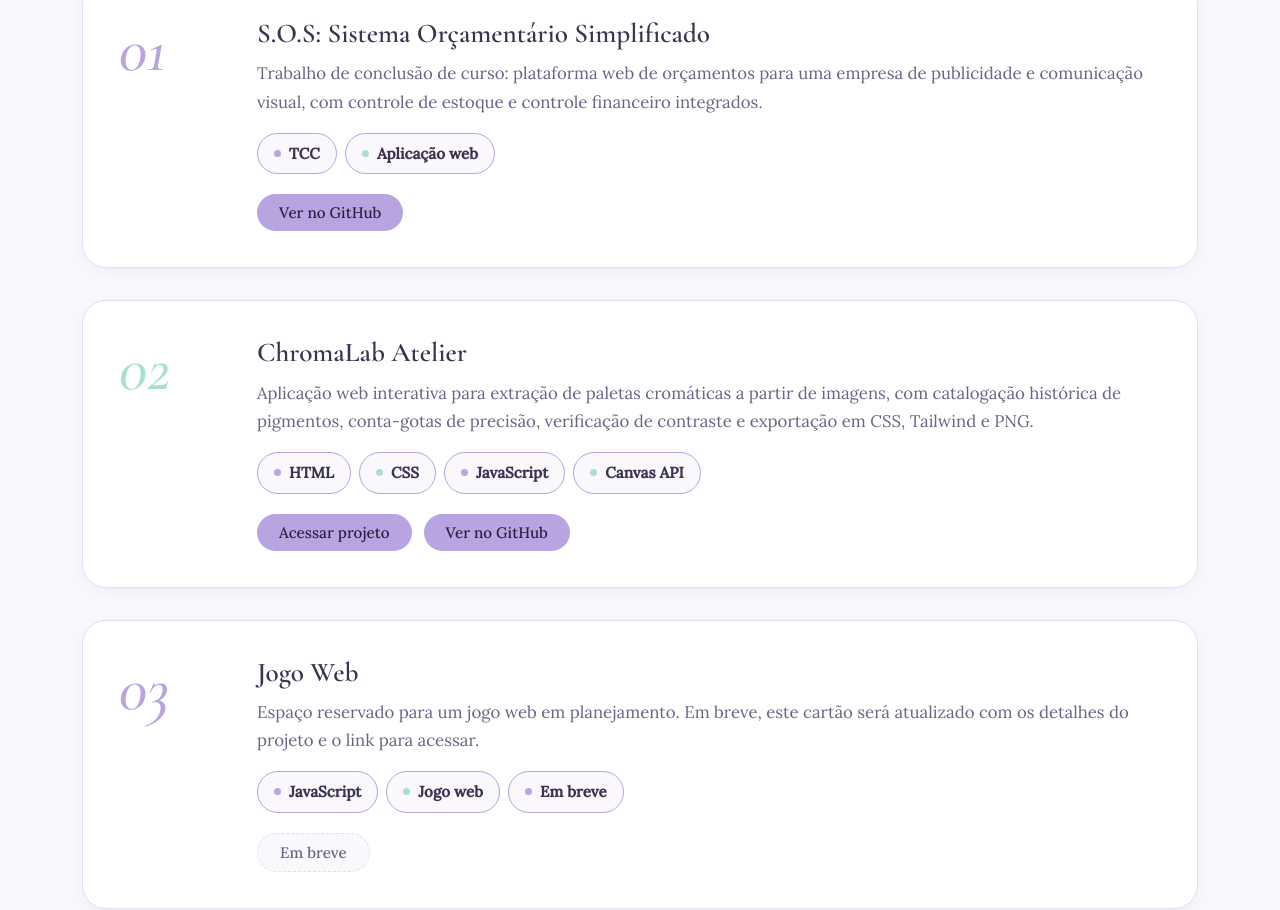
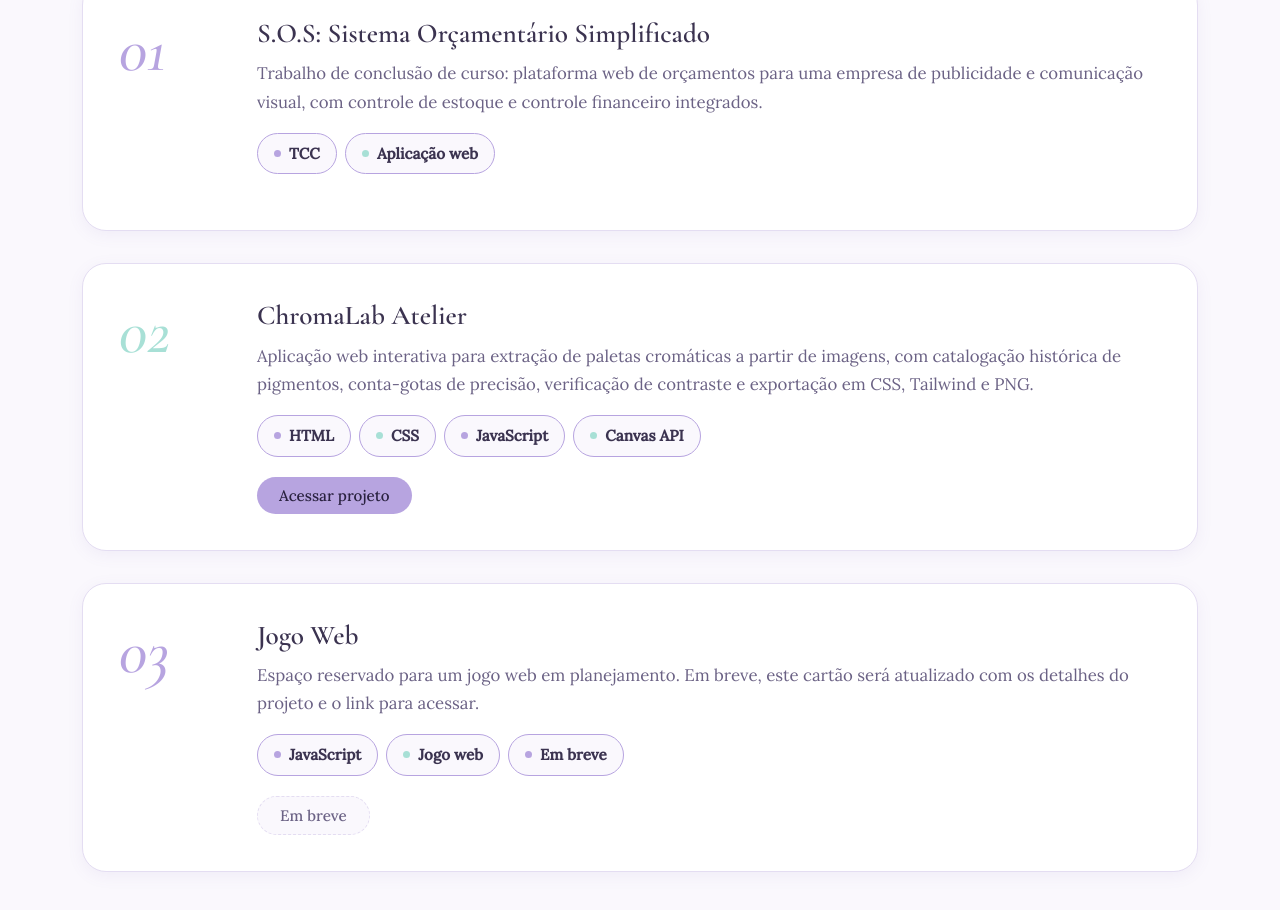
Before and after one commit to JessiBonfimm/JessiBonfimm.github.io, a plain HTML site: page projetos.html in a window 1280 px wide. Shown: the part 870-1780 px from the top of the page. Drawn offline with nearby package versions, Linux system fonts and the light colour scheme.

Commit message:
chore: remove links do GitHub de todos os cards de projetos

```diff
--- a/projetos.html
+++ b/projetos.html
@@ -43,7 +43,6 @@
             <h3>S.O.S: Sistema Orçamentário Simplificado</h3>
             <p>Trabalho de conclusão de curso: plataforma web de orçamentos para uma empresa de publicidade e comunicação visual, com controle de estoque e controle financeiro integrados.</p>
             <ul class="tags"><li>TCC</li><li>Aplicação web</li></ul>
-            <div class="proj-links"><a class="botao pequeno" href="https://github.com/JessiBonfimm">Ver no GitHub</a></div>
           </div>
         </article>
         <article class="proj">
@@ -54,7 +53,6 @@
             <ul class="tags"><li>HTML</li><li>CSS</li><li>JavaScript</li><li>Canvas API</li></ul>
             <div class="proj-links">
               <a class="botao pequeno" href="https://JessiBonfimm.github.io/chromalab-atelier/" target="_blank" rel="noopener noreferrer">Acessar projeto</a>
-              <a class="botao pequeno" href="https://github.com/JessiBonfimm/chromalab-atelier" target="_blank" rel="noopener noreferrer">Ver no GitHub</a>
             </div>
           </div>
         </article>
@@ -177,7 +175,6 @@
         <a href="sobre.html">Sobre</a>
         <a href="projetos.html" aria-current="page">Projetos</a>
         <a href="contato.html">Contato</a>
-        <a href="https://github.com/JessiBonfimm" target="_blank" rel="noopener noreferrer">GitHub</a>
         <a class="voltar-topo" href="#">Topo ↑</a>
       </nav>
     </div>
```
